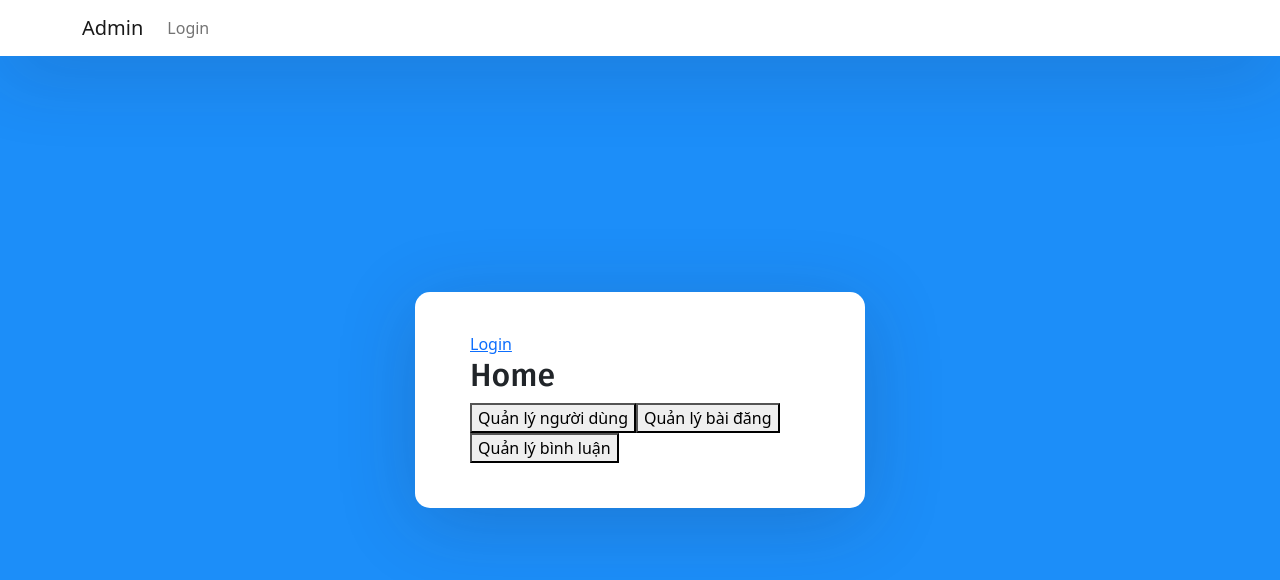
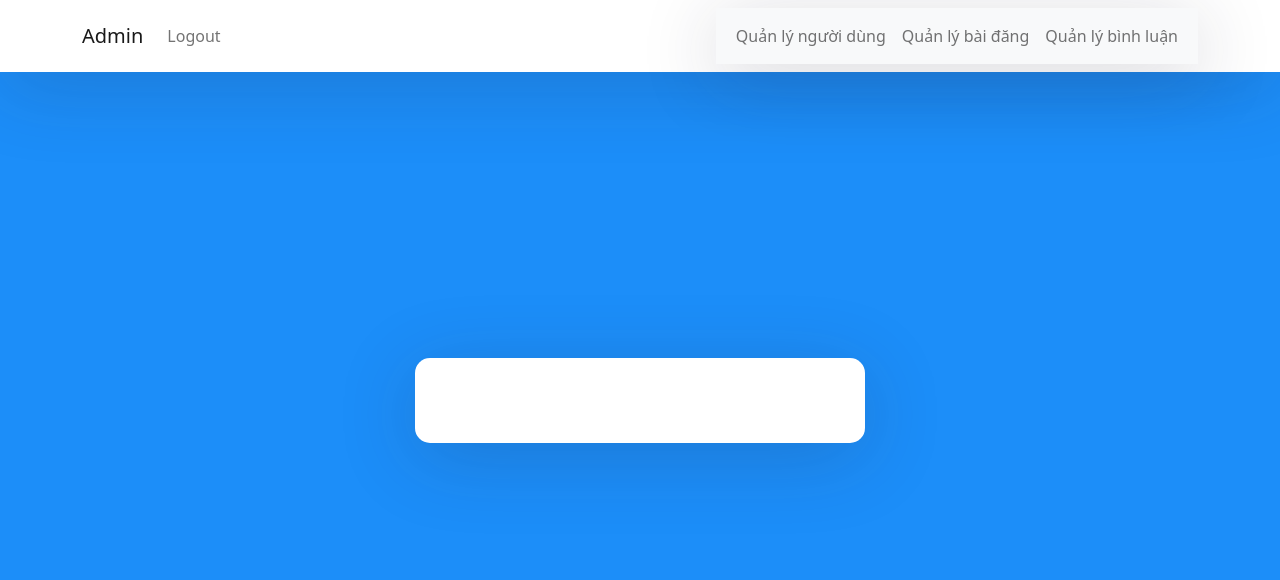
Before and after one commit to tinhtrinh/pinAdmin, a React (Create React App) app in the folder frontend/: page /home in a window 1280 px wide. Shown: the top 580 px of the page. Built offline with nearby package versions, Linux system fonts and the light colour scheme.

Commit message:
modify: add & edit nav-bar

```diff
--- a/frontend/package.json
+++ b/frontend/package.json
@@ -9,6 +9,7 @@
     "axios": "^0.24.0",
     "bootstrap": "^5.1.3",
     "react": "^17.0.2",
+    "react-bootstrap": "^2.0.3",
     "react-dom": "^17.0.2",
     "react-hook-form": "^7.21.0",
     "react-promise-tracker": "^2.1.0",
--- a/frontend/src/App.css
+++ b/frontend/src/App.css
@@ -1,9 +1,10 @@
 .App {
   text-align: center;
 }
-/* .container {
-  height: 100%
-} */
+.container {
+  display: flex;
+  justify-content: space-between;
+}
 .App-logo {
   height: 40vmin;
   pointer-events: none;
--- a/frontend/src/App.js
+++ b/frontend/src/App.js
@@ -8,19 +8,6 @@ import Login from "./pages/login";
 function App() {
   return (<Router>
     <div className="App">
-      <nav className="navbar navbar-expand-lg navbar-light fixed-top">
-        <div className="container">
-          <Link className="navbar-brand" to={"/home"}>Admin</Link>
-          <div className="collapse navbar-collapse" id="navbarTogglerDemo02">
-            <ul className="navbar-nav ml-auto">
-              <li className="nav-item">
-                <Link className="nav-link" to={"/"}>Login</Link>
-              </li>
-            </ul>
-          </div>
-        </div>
-      </nav>
-
       <div className="auth-wrapper">
         <div className="auth-inner">
           <Switch>
--- a/frontend/src/pages/home.js
+++ b/frontend/src/pages/home.js
@@ -1,9 +1,10 @@
 import { useState } from "react";
 import { Link } from "react-router-dom";
-
+import {Nav, Navbar, Container} from 'react-bootstrap';
 import PinTable from "../components/PinTable";
 import UserTable from "../components/UserTable";
 import CommentTable from "../components/CommentTable";
+import '../index.css';
 
 const Home = () => {
     const [isUserTableOpen, setIsUserTableOpen] = useState(false);
@@ -18,12 +19,27 @@ const Home = () => {
 
     return (
         <div>
-            <Link to="/">Login</Link>
-
-            <h2>Home</h2>
-            <button onClick={() => setOpen(true, false, false)}>Quản lý người dùng</button>
-            <button onClick={() => setOpen(false, true, false)}>Quản lý bài đăng</button>
-            <button onClick={() => setOpen(false, false, true)}>Quản lý bình luận</button>
+            <nav className="navbar navbar-expand-lg navbar-light fixed-top">
+                <div className="container">
+                <Link className="navbar-brand" to={"/home"}>Admin</Link>
+                <div className="collapse navbar-collapse" id="navbarTogglerDemo02">
+                    <ul className="navbar-nav ml-auto">
+                    <li className="nav-item">
+                        <Link className="nav-link" to={"/"}>Logout</Link>
+                    </li>
+                    </ul>
+                </div>
+                    <Navbar bg="light" variant="light">
+                        <Container>
+                        <Nav className="me-auto">
+                        <Nav.Link onClick={() => setOpen(true, false, false)} href="#home">Quản lý người dùng</Nav.Link>
+                        <Nav.Link onClick={() => setOpen(false, true, false)} href="#features">Quản lý bài đăng</Nav.Link>
+                        <Nav.Link onClick={() => setOpen(false, false, true)} href="#pricing">Quản lý bình luận</Nav.Link>
+                        </Nav>
+                        </Container>
+                    </Navbar>
+                </div>
+            </nav>
 
             {isPinTableOpen ? <PinTable/> : ""}
             {isUserTableOpen ? <UserTable/> : ""}
--- a/frontend/src/pages/login.js
+++ b/frontend/src/pages/login.js
@@ -25,10 +25,17 @@ const LogIn = () => {
         })
         .catch((err) => {
           setErrMessage(err.message);
+          submitBtn.classList.remove("disabled");
         });
     }
 
     return (
+        <>
+        <nav className="navbar navbar-expand-lg navbar-light fixed-top">
+            <div className="container">
+            <Link to={"/"} className="navbar-brand">Admin</Link>
+            </div>
+        </nav>
         <form>
             <h3>Sign In</h3>
 
@@ -56,6 +63,7 @@ const LogIn = () => {
                 Forgot <a href="#">password?</a>
             </p>
         </form>
+        </>
     );
 }
 
```
